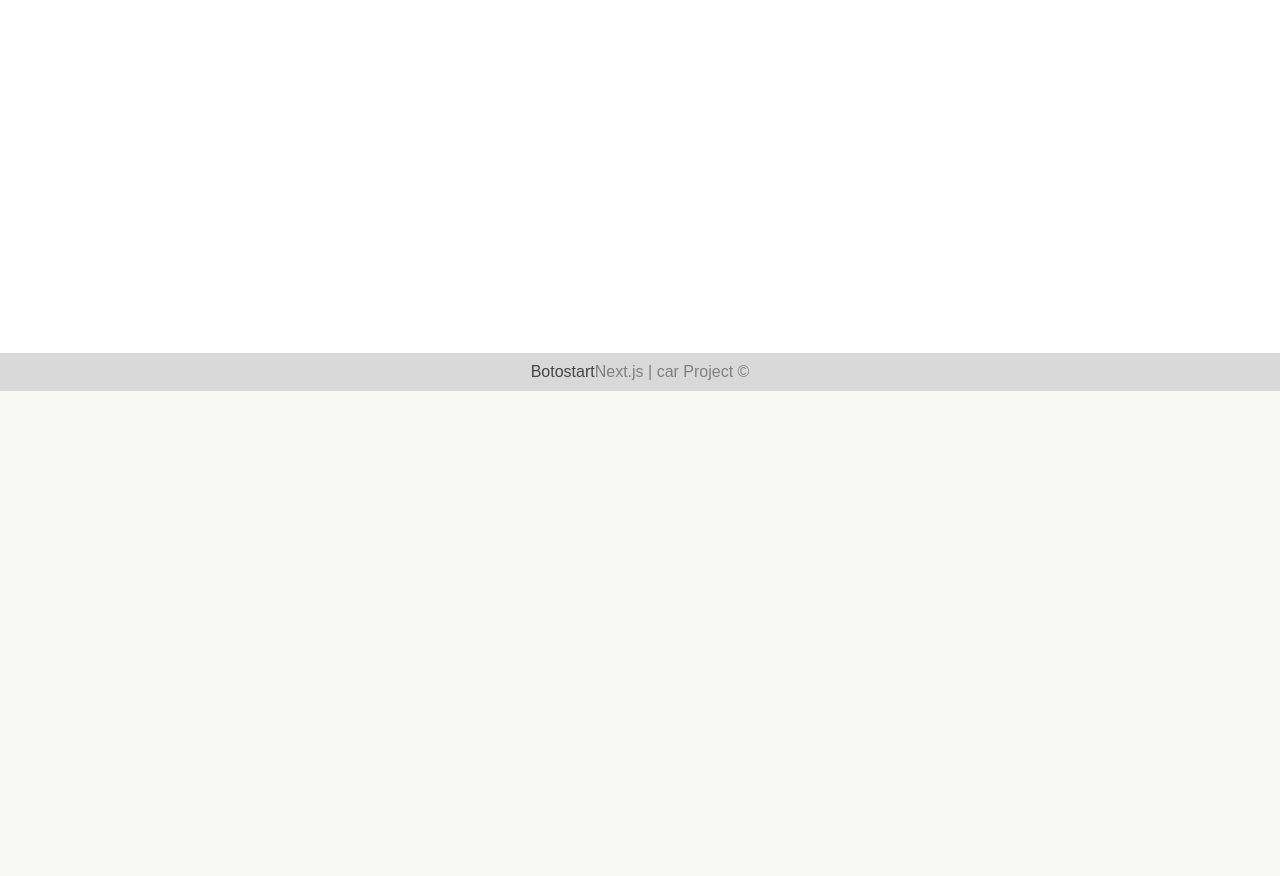
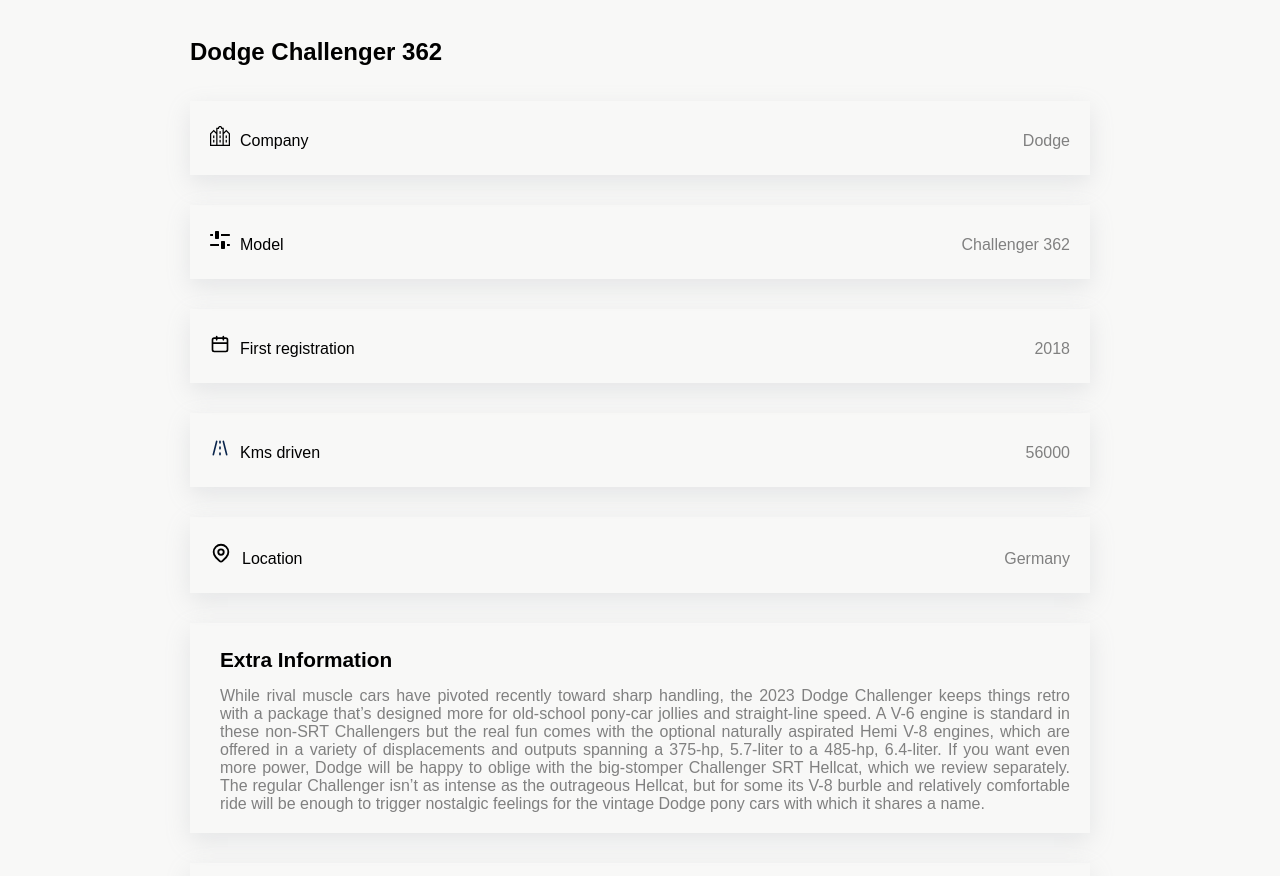
Before and after one commit to Yasaman471/Car-Store, a Next.js app: page /cars/1 in a window 1280 px wide. Before the commit this address had no page. Shown: the part 798-1674 px from the top of the page. Before the commit the page ends 1189 px from the top, so only its background shows below. Built offline with nearby package versions, Linux system fonts and the light colour scheme.

Commit message:
feat(car-details): implement CarDetail component and dynamic routing logic

```diff
--- /dev/null
+++ b/Components/Template/CarDetail.module.css
@@ -0,0 +1,76 @@
+.container {
+    max-width: 900px;
+    margin: auto;
+    display: flex;
+    flex-direction: column;
+}
+
+.image {
+    width: 100%;
+    border-radius: 5px;
+}
+
+.header {
+    margin: 40px 0 20px;
+    font-size: 1.5rem;
+}
+
+.details {
+    width: 100%;
+    box-shadow: rgba(149, 157, 165, 0.2) 0px 8px 24px;
+    padding: 10px 20px;
+    margin: 15px 0;
+}
+
+.details div {
+    display: flex;
+    align-items: baseline;
+    margin: 15px 0;
+}
+
+.details span {
+    color: gray;
+    margin-left: auto;
+}
+
+.details p {
+    margin-left: 10px;
+}
+
+.descriptionTitle {
+    margin: 15px 0;
+    font-size: 1.3rem;
+    font-weight: 600;
+}
+
+.descriptionText {
+    color: gray;
+    text-align: justify;
+    margin-bottom: 10px;
+}
+
+.details .price {
+    display: flex;
+    align-items: center;
+}
+
+.price p,
+.price span {
+    font-size: 1.5rem;
+}
+
+.button {
+    background-color: #befa00;
+    border: none;
+    font-size: 1.5rem;
+    padding: 10px;
+    border-radius: 5px;
+    margin: 50px 0;
+    cursor: pointer;
+}
+
+@media (max-width: 768px) {
+    .container {
+        margin: 0 15px;
+    }
+}
--- /dev/null
+++ b/Components/Template/CarDetail.tsx
@@ -0,0 +1,76 @@
+import { CarType } from "../../data/carsData";
+import Company from "../icons/Company";
+import Location from "../icons/Location";
+import Model from "../icons/Model";
+import Money from "../icons/Money";
+import Road from "../icons/Road";
+import Calender from "../icons/Calender";
+
+import styles from "./CarDetail.module.css";
+
+function CarDetail(props: CarType) {
+  const { name, model, year, distance, location, price, image, description } =
+    props;
+
+  return (
+    <div className={styles.container}>
+      <img src={image} className={styles.image} />
+      <h3 className={styles.header}>
+        {name} {model}
+      </h3>
+      <div className={styles.details}>
+        <div>
+          {" "}
+          <Company />
+          <p>Company</p>
+          <span>{name}</span>
+        </div>
+      </div>
+      <div className={styles.details}>
+        <div>
+          {" "}
+          <Model />
+          <p>Model</p>
+          <span>{model}</span>
+        </div>
+      </div>
+      <div className={styles.details}>
+        <div>
+          {" "}
+          <Calender />
+          <p>First registration</p>
+          <span>{year}</span>
+        </div>
+      </div>
+      <div className={styles.details}>
+        <div>
+          {" "}
+          <Road />
+          <p>Kms driven</p>
+          <span>{distance}</span>
+        </div>
+      </div>
+      <div className={styles.details}>
+        <div>
+          <Location />
+          <p>Location</p>
+          <span>{location}</span>
+        </div>
+      </div>
+      <div className={styles.details}>
+        <p className={styles.descriptionTitle}>Extra Information</p>
+        <p className={styles.descriptionText}>{description}</p>
+      </div>
+      <div className={styles.details}>
+        <div className={styles.price}>
+          <Money />
+          <p>Price</p>
+          <span>{price}</span>
+        </div>
+      </div>
+      <button className={styles.button}>Buy</button>
+    </div>
+  );
+}
+
+export default CarDetail;
--- a/Components/icons/Money.js
+++ b/Components/icons/Money.js
@@ -1,5 +1,3 @@
-import React from "react";
-
 function Money() {
   return (
     <svg x="0px" y="0px" width="40" viewBox="0 0 486.501 486.501">
--- /dev/null
+++ b/src/pages/cars/[carId].tsx
@@ -0,0 +1,18 @@
+import { useRouter } from "next/router";
+import carsData from "../../../data/carsData";
+import CarDetail from "../../../Components/template/CarDetail";
+
+function CarDetailes() {
+  const route = useRouter();
+  const { carId } = route.query || [];
+
+  const idAsNumber = Number(carId);
+
+  const DetailesOfCar = carsData.find((item) => item.id === idAsNumber);
+  //   const DetailesOfCar = carsData[idAsNumber - 1];
+  console.log(DetailesOfCar);
+
+  return <CarDetail {...DetailesOfCar} />;
+}
+
+export default CarDetailes;
```
Also changed, not shown: Components/modules/Card.tsx (+4 -12 lines).
